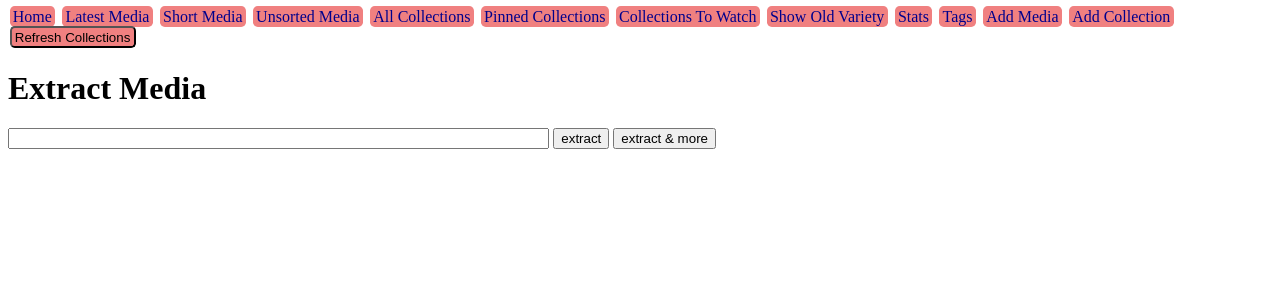
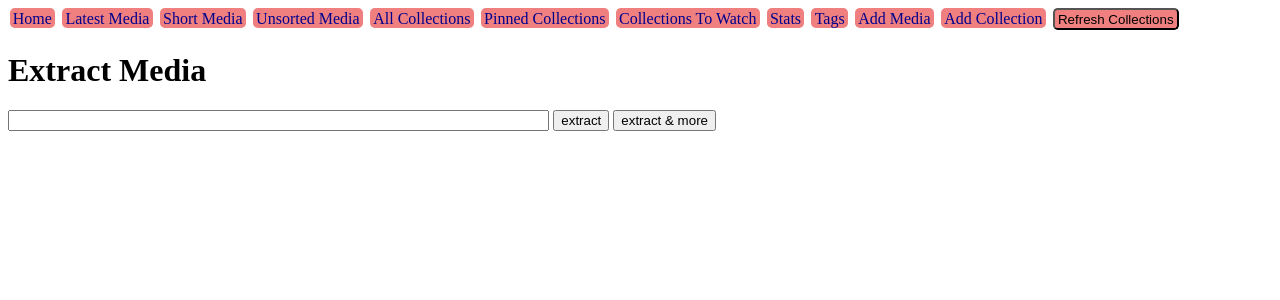
Before and after one commit to Zocker1999NET/entertainment-decider, a Flask app: page /media/extract in a window 1280 px wide. Shown: the top 300 px of the page. Run offline with Flask 2, Linux system fonts and the light colour scheme; parts of the project's set-up code (start-up, migrations or seed data) failed here and were passed over.

Commit message:
Remove "Old Variety" recommendations
- will be replaced with adaptive recommendations

```diff
--- a/server/app.py
+++ b/server/app.py
@@ -374,23 +374,6 @@ def show_media_thumb(media_id: int):
     )
 
 
-@flask_app.route("/recommendations/simple/variety")
-def recommend_variety():
-    def gen_list():
-        l = [m for m in orm.select(m for m in MediaElement if not (m.watched or m.ignored)).order_by(MediaElement.release_date) if m.can_considered]
-        return l
-    return render_template(
-        "recommendations_simple.htm",
-        mode_name="Variety",
-        media_list=generate_preference_list(
-            base=PreferenceScore(),
-            object_gen=gen_list,
-            score_adapt=1,
-            limit=5,
-        )
-    )
-
-
 @flask_app.route("/api/refresh/collections", methods=["POST"])
 def refresh_collections():
     collections: List[MediaCollection] = orm.select(c for c in MediaCollection if c.keep_updated)
--- a/server/templates/macros.htm
+++ b/server/templates/macros.htm
@@ -70,7 +70,6 @@
         "All Collections": "/collection",
         "Pinned Collections": "/collection/pinned",
         "Collections To Watch": "/collection/to_watch",
-        "Show Old Variety": "/recommendations/simple/variety",
         "Stats": "/stats",
         "Tags": "/tag",
         "Add Media": "/media/extract",
```
